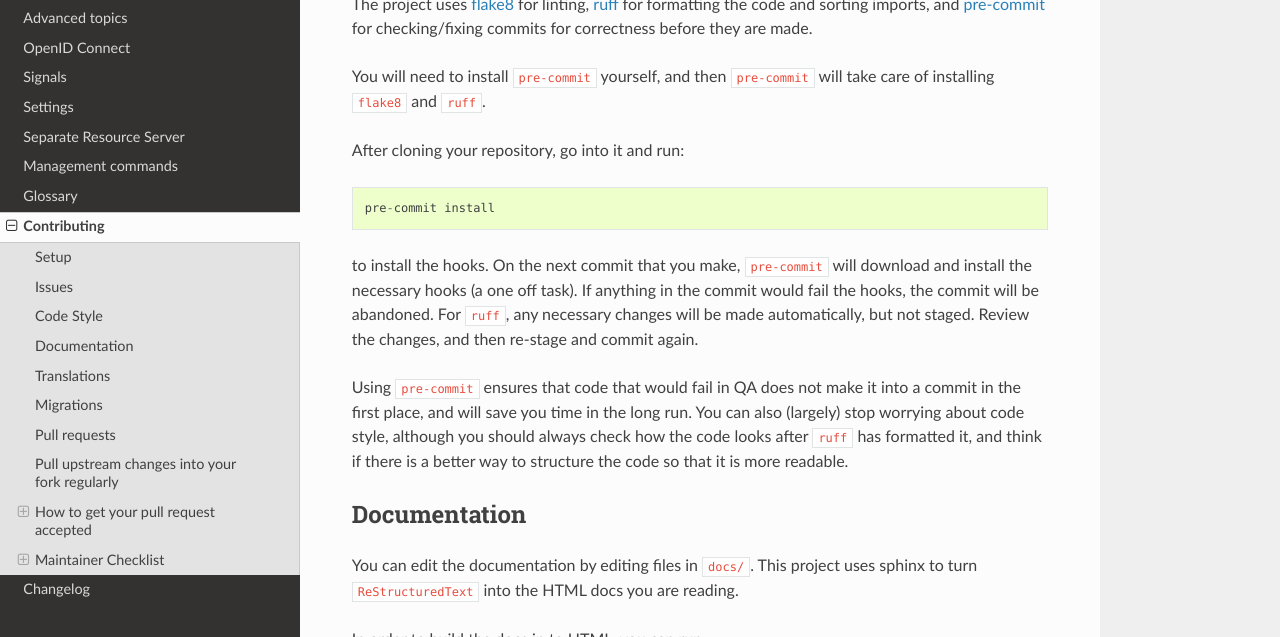
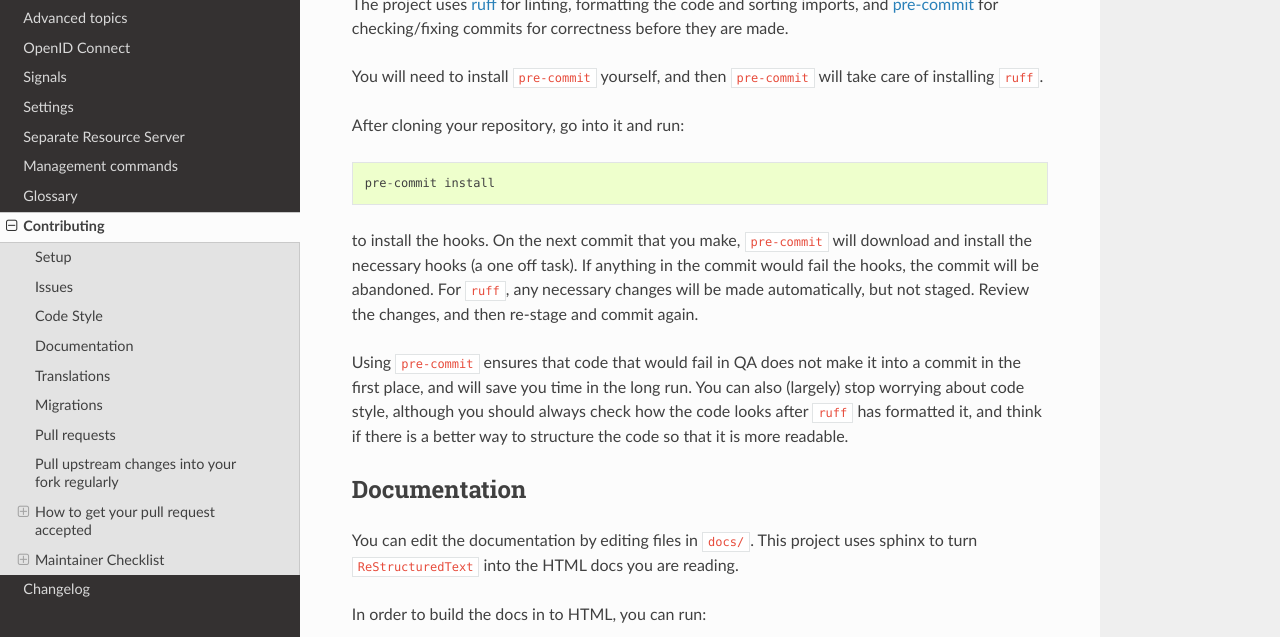
Before and after one commit to jazzband/django-oauth-toolkit, a Sphinx documentation site: the page built from docs/contributing.rst, in a window 1280 px wide and 900 px high, scrolled down 661 px, cut to the strip 263-900 px from the top of the window. Built offline with Sphinx 7.4.7 and the Read the Docs theme 2.0.0, drawn with Linux system fonts in a browser that asks for light colours.

Commit message:
replace flake8 with ruff (#1462)

```diff
--- a/docs/contributing.rst
+++ b/docs/contributing.rst
@@ -27,13 +27,11 @@
 Code Style
 ==========
 
-The project uses `flake8 <https://flake8.pycqa.org/en/latest/>`_ for linting,
-`ruff <https://docs.astral.sh/ruff/>`_ for formatting the code and sorting imports,
-and `pre-commit <https://pre-commit.com/>`_ for checking/fixing commits for
-correctness before they are made.
+The project uses `ruff <https://docs.astral.sh/ruff/>`_ for linting, formatting the code and sorting imports,
+and `pre-commit <https://pre-commit.com/>`_ for checking/fixing commits for correctness before they are made.
 
 You will need to install ``pre-commit`` yourself, and then ``pre-commit`` will
-take care of installing ``flake8`` and ``ruff``.
+take care of installing ``ruff``.
 
 After cloning your repository, go into it and run::
 
@@ -264,7 +262,7 @@
 
 To see if your code formatting will pass muster use::
 
-  tox -e flake8
+  tox -e lint
 
 The contents of this page are heavily based on the docs from `django-admin2 <https://github.com/twoscoops/django-admin2>`_
 
--- a/pyproject.toml
+++ b/pyproject.toml
@@ -7,10 +7,10 @@
 
 [tool.ruff]
 line-length = 110
-exclude = [".tox", "oauth2_provider/migrations/", "tests/migrations/", "manage.py"]
+exclude = [".tox", "build/", "dist/", "docs/", "oauth2_provider/migrations/", "tests/migrations/", "manage.py"]
 
 [tool.ruff.lint]
-select = ["I", "Q"]
+select = ["E", "F", "I", "Q", "W"]
 
 [tool.ruff.lint.isort]
 lines-after-imports = 2
```
Also changed, not shown: .pre-commit-config.yaml, 1 other file.
